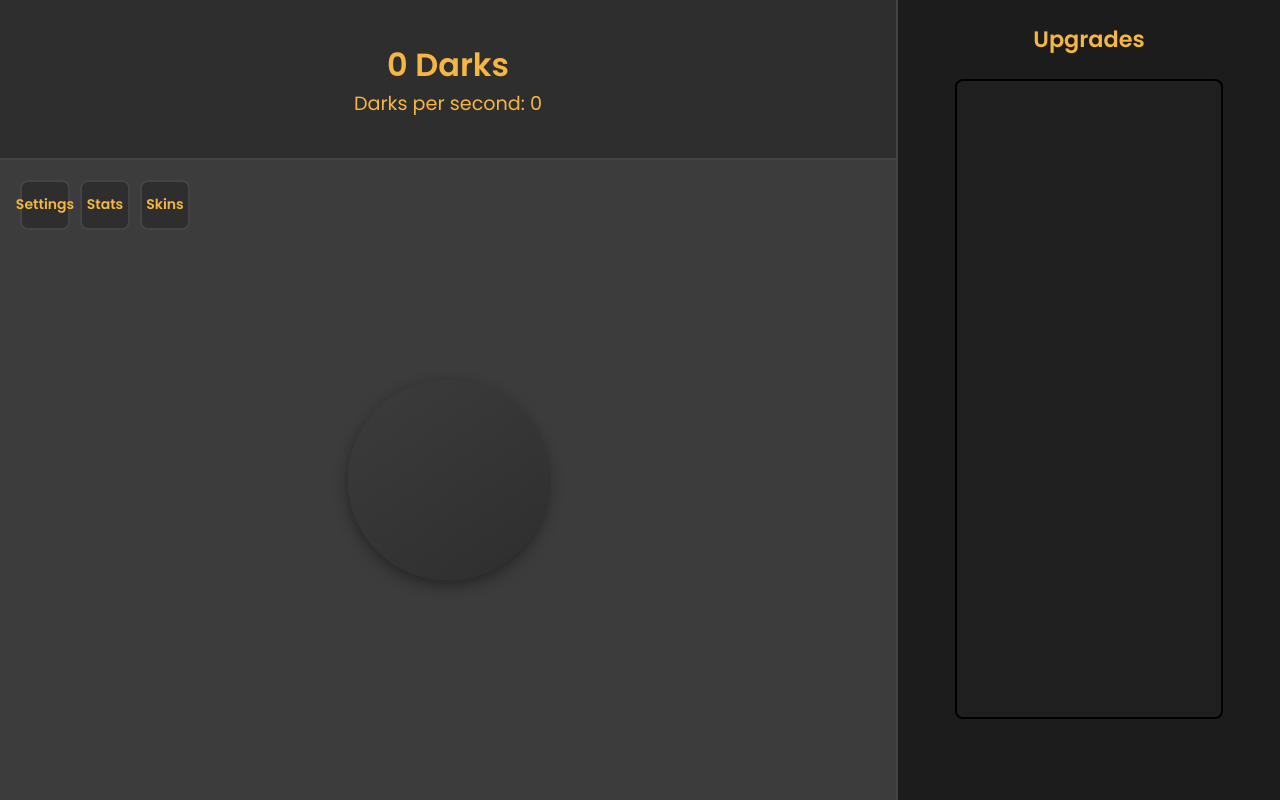
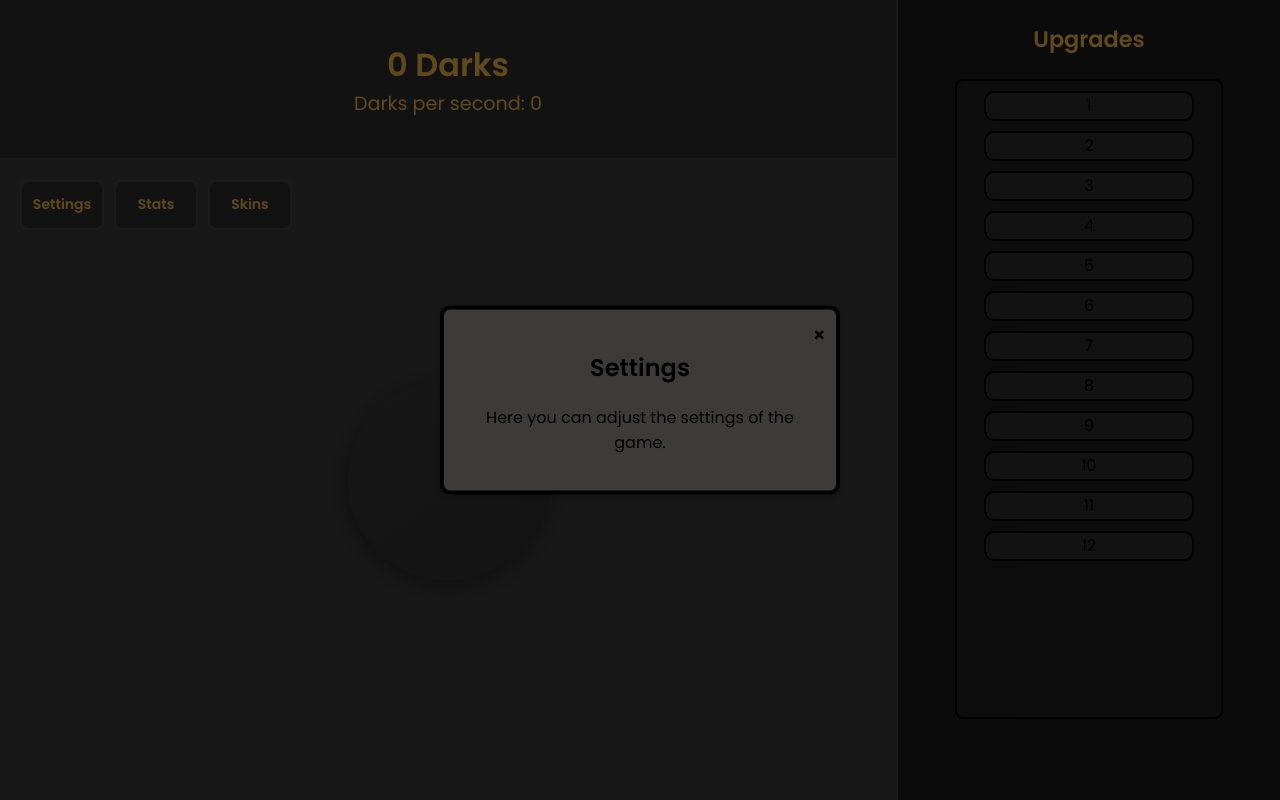
Before and after one commit to SaryNassif/DarkClicker, a plain HTML site: page src/html/index.html in a window 1280 px wide. Both pictures are taken after a click on the element "Settings". Drawn offline with Linux system fonts and the light colour scheme.

Commit message:
Upgrades Update + side buttons update

```diff
--- a/src/css/index.css
+++ b/src/css/index.css
@@ -104,6 +104,7 @@ header p{
     height: 50px;
     transition: transform 0.1s ease, box-shadow 0.2s ease;
     cursor: pointer;
+    padding: 0px 40px;
     background-color: #2E2E2E;
     border-radius: 8px;
     border: 2px solid #444;
@@ -126,6 +127,64 @@ header p{
     border: 2px solid;
     width: 70%;
     height: 80%;
+    align-items: center;
     background-color: #212020;
     border-radius: 8px;
+    gap: 10px;
+    overflow-y: scroll;
+    scrollbar-width: thin;
+    scrollbar-color: #444 #212020;
 }
+
+.upgradebox{
+    text-align: center;
+    width: 80%;
+    height: 30px;
+    border-radius: 10px;
+    background-color: #2E2E2E;
+    border: 2px solid;
+    transition: transform 0.1s ease, box-shadow 0.2s ease;
+    cursor: pointer;
+    flex-shrink: 0;
+}
+
+.upgradebox:hover{
+    transform: scale(1.1);
+    box-shadow: 0px 6px 12px rgba(0, 0, 0, 0.5);
+}
+
+.popup {
+    display: none;
+    position: fixed;
+    top: 0;
+    left: 0;
+    width: 100%;
+    height: 100%;
+    background-color: rgba(0, 0, 0, 0.6);
+    z-index: 1000;
+}
+
+.popup-content {
+    position: absolute;
+    top: 50%;
+    left: 50%;
+    transform: translate(-50%, -50%);
+    background-color: #3d3a3a;
+    padding: 20px;
+    border-radius: 10px;
+    box-shadow: 0 4px 8px rgba(0, 0, 0, 0.2);
+    width: 400px;
+    max-width: 90%;
+    border: 4px solid black;
+    text-align: center;
+}
+
+.close {
+    position: absolute;
+    top: 10px;
+    right: 10px;
+    font-size: 20px;
+    cursor: pointer;
+    color: #000000;
+    font-weight: bold;
+}
--- a/src/html/index.html
+++ b/src/html/index.html
@@ -4,6 +4,7 @@
     <meta charset="UTF-8">
     <meta name="viewport" content="width=device-width, initial-scale=1.0">
     <link rel="stylesheet" href="../css/index.css">
+    <script src="../js/script.js"></script>
     <title>Dark Clicker</title>
 </head>
 <body>
@@ -18,19 +19,54 @@
             <div class="boxbelowheader">
                 <div class="top-left">
                     <div class="settings">Settings</div>
-
                     <div class="statistics">Stats</div>
-
                     <div class="skin">Skins</div>
                 </div>
+
+                <div id="settingsPopup" class="popup">
+                    <div class="popup-content">
+                        <span class="close">&times;</span>
+                        <h2>Settings</h2>
+                        <p>Here you can adjust the settings of the game.</p>
+                    </div>
+                </div>
+
+                <div id="statisticsPopup" class="popup">
+                    <div class="popup-content">
+                        <span class="close">&times;</span>
+                        <h2>Statistics</h2>
+                        <p>View your game statistics here.</p>
+                    </div>
+                </div>
+
+                <div id="skinsPopup" class="popup">
+                    <div class="popup-content">
+                        <span class="close">&times;</span>
+                        <h2>Skins</h2>
+                        <p>Choose your skins here.</p>
+                    </div>
+                </div>
+
                 <button class="clicker"></button>
             </div>
         </div>
 
         <div class="container2">
             <p>Upgrades</p>
-
-            <div class="upgradescontainer"></div>
+            <div class="upgradescontainer">
+                <div class="upgradebox" style="margin-top: 10px;">1</div>
+                <div class="upgradebox">2</div>
+                <div class="upgradebox">3</div>
+                <div class="upgradebox">4</div>
+                <div class="upgradebox">5</div>
+                <div class="upgradebox">6</div>
+                <div class="upgradebox">7</div>
+                <div class="upgradebox">8</div>
+                <div class="upgradebox">9</div>
+                <div class="upgradebox">10</div>
+                <div class="upgradebox">11</div>
+                <div class="upgradebox" style="margin-bottom: 10px;">12</div>
+            </div>
 
         </div>
 
--- /dev/null
+++ b/src/js/script.js
@@ -0,0 +1,34 @@
+document.addEventListener('DOMContentLoaded', () => {
+    // Function to handle opening and closing popups
+    function handlePopup(buttonSelector, popupSelector) {
+        const button = document.querySelector(buttonSelector);
+        const popup = document.querySelector(popupSelector);
+        if (!button || !popup) {
+            console.error(`Missing elements for button: ${buttonSelector} or popup: ${popupSelector}`);
+            return;
+        }
+        const close = popup.querySelector('.close');
+
+        // Open the popup
+        button.addEventListener('click', () => {
+            popup.style.display = 'block';
+        });
+
+        // Close the popup when the close button is clicked
+        close.addEventListener('click', () => {
+            popup.style.display = 'none';
+        });
+
+        // Close the popup when clicking outside the content
+        window.addEventListener('click', (event) => {
+            if (event.target === popup) {
+                popup.style.display = 'none';
+            }
+        });
+    }
+
+    // Attach popup handlers
+    handlePopup('.settings', '#settingsPopup');
+    handlePopup('.statistics', '#statisticsPopup');
+    handlePopup('.skin', '#skinsPopup');
+});
```
